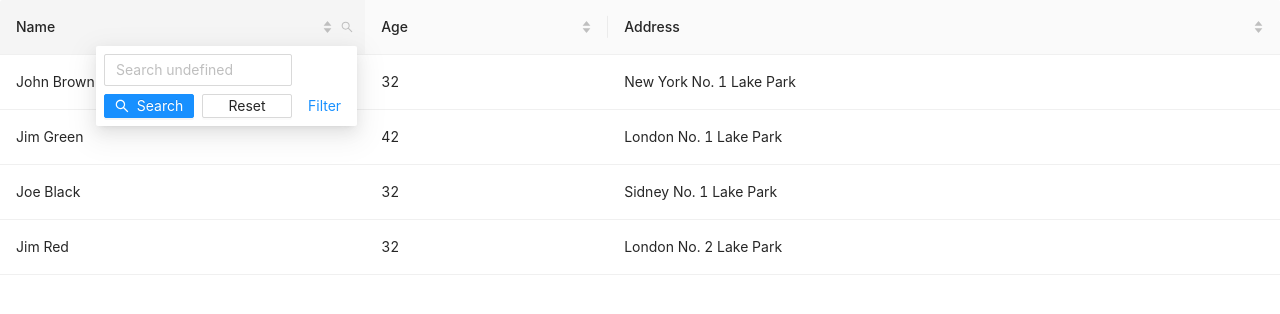
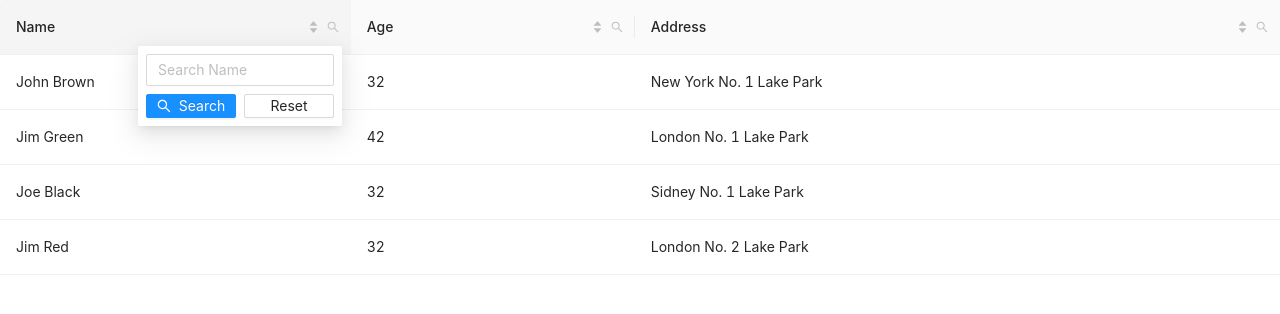
Before and after one commit to tshyti/weather-data-table, a React (Create React App) app: page / in a window 1280 px wide. Both pictures are taken after a click on the button 347 px from the left and 27 px from the top of the page. Shown: the top 314 px of the page. Built offline with nearby package versions, Linux system fonts and the light colour scheme.

Commit message:
add search on all fields

```diff
--- a/src/App.js
+++ b/src/App.js
@@ -51,17 +51,19 @@ export default function App() {
       title: "Name",
       dataIndex: "name",
       sorter: (a, b) => a.name.length - b.name.length,
-      ...getColumnSearchProps("name")
+      ...getColumnSearchProps("name", "Name")
     },
     {
       title: "Age",
       dataIndex: "age",
-      sorter: (a, b) => a.age - b.age
+      sorter: (a, b) => a.age - b.age,
+      ...getColumnSearchProps("age", "Age")
     },
     {
       title: "Address",
       dataIndex: "address",
-      sorter: (a, b) => a.address.length - b.address.length
+      sorter: (a, b) => a.address.length - b.address.length,
+      ...getColumnSearchProps("address", "Address")
     }
   ];
 
@@ -81,38 +83,23 @@ export default function App() {
             onChange={(e) =>
               setSelectedKeys(e.target.value ? [e.target.value] : [])
             }
-            onPressEnter={() => handleSearch(selectedKeys, confirm, dataIndex)}
+            onPressEnter={() => confirm({ closeDropdown: false })}
             style={{ width: 188, marginBottom: 8, display: "block" }}
           />
           <Space>
             <Button
               type="primary"
-              onClick={() => handleSearch(selectedKeys, confirm, dataIndex)}
+              onClick={() => {
+                confirm({ closeDropdown: false });
+              }}
               icon={<SearchOutlined />}
               size="small"
               style={{ width: 90 }}
             >
               Search
             </Button>
-            <Button
-              onClick={() => handleReset(clearFilters)}
-              size="small"
-              style={{ width: 90 }}
-            >
+            <Button onClick={clearFilters} size="small" style={{ width: 90 }}>
               Reset
-            </Button>
-            <Button
-              type="link"
-              size="small"
-              onClick={() => {
-                confirm({ closeDropdown: false });
-                // this.setState({
-                //   searchText: selectedKeys[0],
-                //   searchedColumn: dataIndex
-                // });
-              }}
-            >
-              Filter
             </Button>
           </Space>
         </div>
@@ -120,17 +107,17 @@ export default function App() {
       filterIcon: (filtered) => (
         <SearchOutlined style={{ color: filtered ? "#1890ff" : undefined }} />
       ),
-      onFilter: (value, record) =>
-        record[dataIndex]
-          ? record[dataIndex]
-              .toString()
-              .toLowerCase()
-              .includes(value.toLowerCase())
-          : ""
+      onFilter: (value, record) => {
+        if (record[dataIndex]) {
+          return record[dataIndex]
+            .toString()
+            .toLowerCase()
+            .includes(value.toLowerCase());
+        }
+        return false;
+      }
     };
   }
-
-  function handleSearch() {}
 
   function handleReset() {}
 
```
